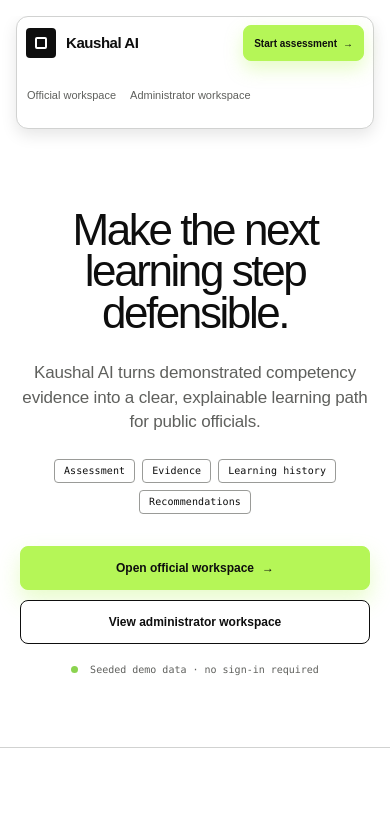
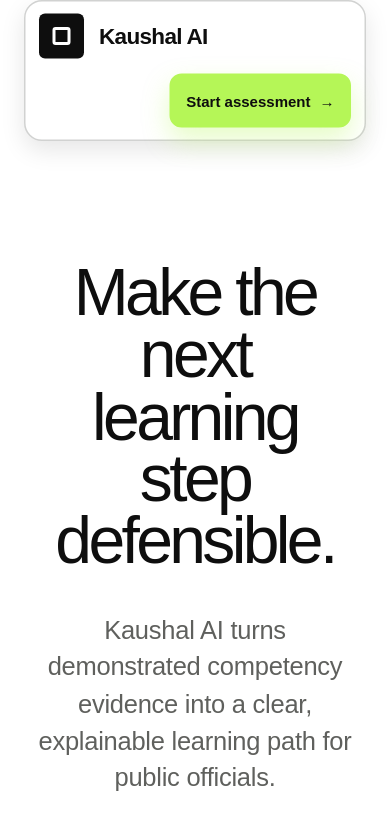
Before and after one commit to Anuraj-dev/kaushalai, a Next.js app: page / in a window 390 px wide. Shown: the top 819 px of the page. Built offline with nearby package versions, Linux system fonts and the light colour scheme.

Commit message:
fix(ui): update responsive app shell

```diff
--- a/src/app/globals.css
+++ b/src/app/globals.css
@@ -30,8 +30,8 @@
 }
 
 * { box-sizing: border-box; }
-html { background: var(--canvas); scroll-behavior: smooth; }
-body { margin: 0; background: var(--canvas); color: var(--ink); font-family: var(--font-sans); font-size: 15px; line-height: 1.5; }
+html { background: var(--paper); scroll-behavior: smooth; overflow-x: clip; }
+body { margin: 0 auto; background: var(--paper); color: var(--ink); font-family: var(--font-sans); font-size: 15px; line-height: 1.5; transform: scale(1.5); transform-origin: top center; width: 66.666%; min-height: 66.666vh; }
 ::selection { background: var(--lime); color: var(--ink); }
 a { color: inherit; }
 button, a, select, input, textarea { font: inherit; }
@@ -43,10 +43,10 @@
 .skip-link { position: fixed; z-index: 10; top: 8px; left: 8px; padding: 10px 14px; border: 1px solid var(--ink); border-radius: var(--radius-xs); background: var(--lime); color: var(--ink); font-size: 12px; font-weight: 700; transform: translateY(-160%); transition: transform 140ms ease; }
 .skip-link:focus { transform: translateY(0); }
 
-.site-frame { width: min(1320px, 100%); min-height: 100vh; margin: 0 auto; overflow: clip; background: var(--paper); box-shadow: 0 0 42px rgb(14 14 14 / 7%); }
+.site-frame { width: 100%; min-height: 100vh; margin: 0; overflow: clip; background: var(--paper); }
 .content-frame { min-width: 0; }
 
-.site-nav { position: relative; z-index: 2; display: flex; width: min(calc(100% - 48px), 1140px); min-height: 52px; align-items: center; gap: 24px; margin: 24px auto 0; padding: 8px 10px 8px 14px; border: 1px solid var(--line); border-radius: var(--radius-md); background: var(--paper); box-shadow: var(--shadow-small); }
+.site-nav { position: relative; z-index: 2; display: flex; width: min(calc(100% - 48px), 1140px); min-height: 52px; align-items: center; gap: 24px; margin: 0 auto; padding: 8px 10px 8px 14px; border: 1px solid var(--line); border-radius: var(--radius-md); background: var(--paper); box-shadow: var(--shadow-small); }
 .brand { display: inline-flex; min-width: max-content; align-items: center; gap: 10px; text-decoration: none; }
 .brand-mark { display: grid; width: 30px; height: 30px; place-items: center; flex: 0 0 auto; border-radius: var(--radius-xs); background: var(--ink); }
 .brand-mark span { width: 12px; height: 12px; border: 2px solid var(--paper); border-radius: 2px; }
@@ -342,7 +342,7 @@
 @media (max-width: 760px) {
   html { background: var(--paper); }
   .site-frame { width: 100%; box-shadow: none; }
-  .site-nav { width: calc(100% - 32px); min-height: 58px; flex-wrap: wrap; gap: 10px 16px; margin-top: 16px; padding: 8px 9px; }
+  .site-nav { width: calc(100% - 32px); min-height: 58px; flex-wrap: wrap; gap: 10px 16px; margin: 0 auto; padding: 8px 9px; }
   .brand-copy small, .demo-badge { display: none; }
   .main-nav { order: 3; width: 100%; margin: 0; overflow-x: auto; padding: 2px 1px 3px; }
   .main-nav a { display: inline-flex; min-height: 44px; align-items: center; font-size: 11px; }
--- a/src/app/layout.tsx
+++ b/src/app/layout.tsx
@@ -1,8 +1,9 @@
-import type { Metadata } from "next";
+import type { Metadata, Viewport } from "next";
 import { AppNavigation } from "@/components/ui/app-navigation";
 import "./globals.css";
 
 export const metadata: Metadata = { title: "Kaushal AI", description: "Evidence-based competency assessment" };
+export const viewport: Viewport = { width: "device-width", initialScale: 1 };
 
 export default function RootLayout({ children }: Readonly<{ children: React.ReactNode }>) {
   return <html lang="en" data-scroll-behavior="smooth"><body data-design-contract="kaushal-frame-adaptation-v1"><a className="skip-link" href="#main-content">Skip to main content</a><div className="site-frame"><AppNavigation/><div className="content-frame">{children}</div></div></body></html>;
--- a/src/app/page.tsx
+++ b/src/app/page.tsx
@@ -21,7 +21,6 @@
         <span className="tag">Assessment</span><span className="tag">Evidence</span><span className="tag">Learning history</span><span className="tag">Recommendations</span>
       </div>
       <div className="landing-actions"><Link className="button button-primary" href="/learner">Open official workspace <span aria-hidden="true">→</span></Link><Link className="button button-secondary" href="/admin">View administrator workspace</Link></div>
-      <p className="hero-note"><span className="status-dot"/> Seeded demo data · no sign-in required</p>
     </section>
 
     <section className="workflow-preview" aria-labelledby="workflow-title">
--- a/src/components/ui/app-navigation.tsx
+++ b/src/components/ui/app-navigation.tsx
@@ -1,21 +1,23 @@
 "use client";
 
 import Link from "next/link";
-import { usePathname } from "next/navigation";
 
 export function AppNavigation() {
-  const pathname = usePathname();
-  const isAdmin = pathname.startsWith("/admin");
-  const isLearner = pathname.startsWith("/learner");
-
-  return <header className={`site-nav ${isAdmin ? "site-nav-admin" : ""}`}>
-    <Link className="brand" href="/" aria-label="Kaushal AI home"><span className="brand-mark" aria-hidden="true"><span/></span><span className="brand-copy"><strong>Kaushal AI</strong><small>{isAdmin ? "Administrator workspace" : isLearner ? "Official workspace" : "Competency practice"}</small></span></Link>
-    <nav className="main-nav" aria-label="Primary">
-      {isAdmin ? <><Link href="/admin">Role matrices</Link><Link href="/admin/officials">Officials</Link><Link href="/admin/analytics">Analytics</Link></> : isLearner ? <><Link href="/learner">Assessment</Link><Link href="/">About Kaushal AI</Link></> : <><Link href="/learner">Official workspace</Link><Link href="/admin">Administrator workspace</Link></>}
-    </nav>
-    <div className="nav-actions">
-      <span className="demo-badge"><span className="status-dot"/> {isAdmin ? "Admin demo" : "Demo mode"}</span>
-      {isAdmin ? <Link className="nav-cta nav-cta-secondary" href="/">Exit admin</Link> : <Link className="nav-cta" href="/learner">{isLearner ? "Assessment home" : "Start assessment"} <span aria-hidden="true">→</span></Link>}
-    </div>
-  </header>;
+  return (
+    <header className="site-nav">
+      <Link className="brand" href="/" aria-label="Kaushal AI home">
+        <span className="brand-mark" aria-hidden="true">
+          <span />
+        </span>
+        <span className="brand-copy">
+          <strong>Kaushal AI</strong>
+        </span>
+      </Link>
+      <div className="nav-actions">
+        <Link className="nav-cta" href="/learner">
+          Start assessment <span aria-hidden="true">→</span>
+        </Link>
+      </div>
+    </header>
+  );
 }
```
